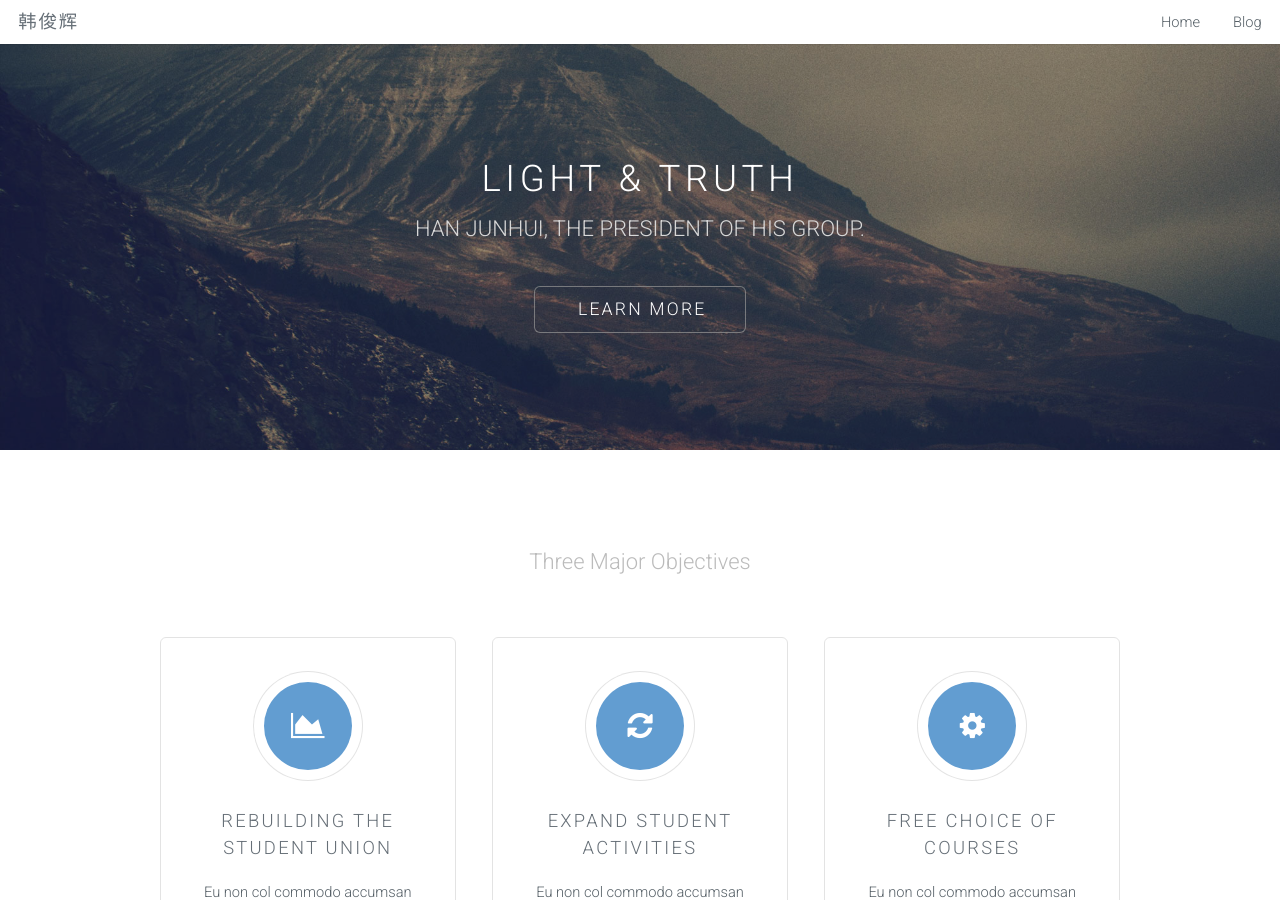
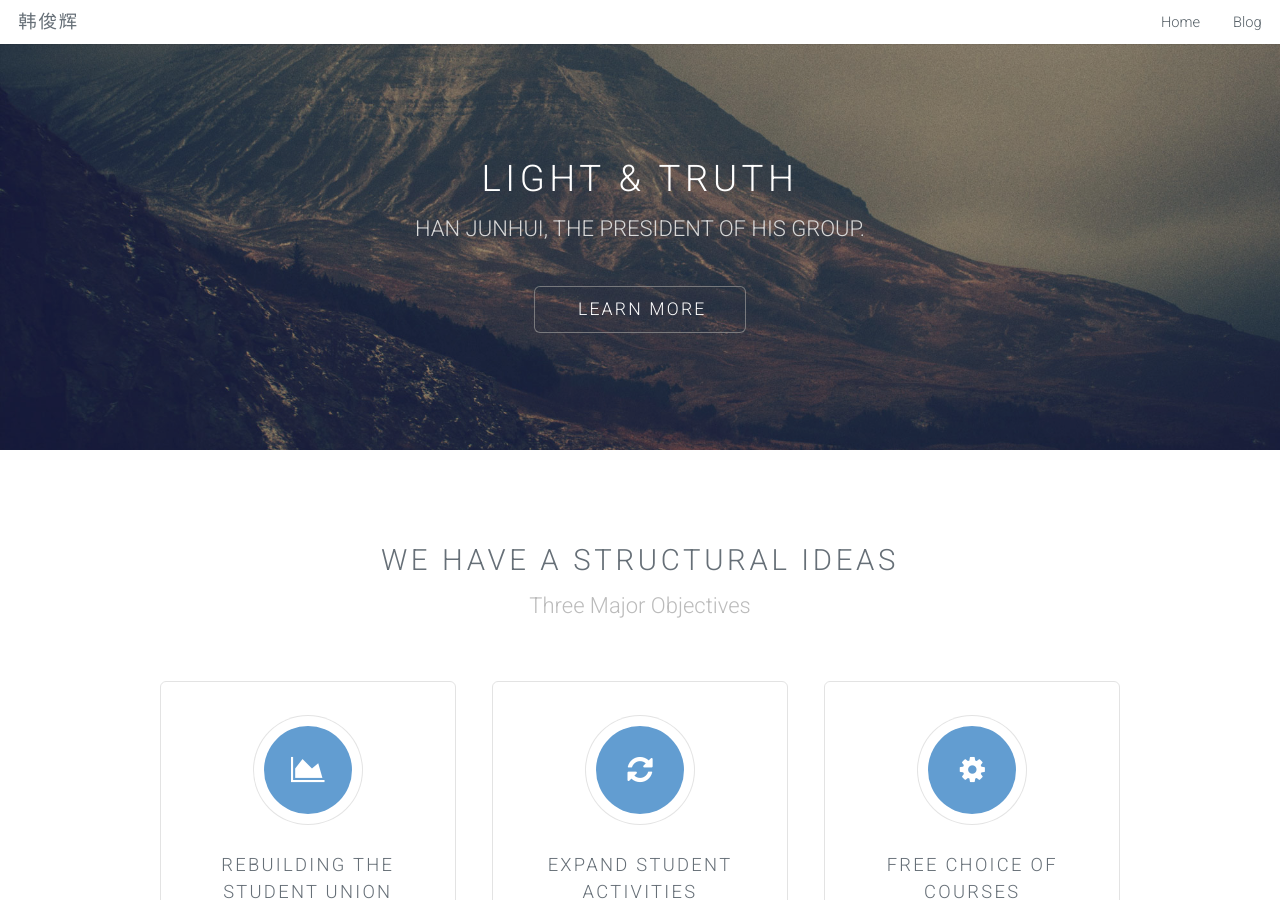
Before and after one commit to jsph99/jsph99.github.io, a Jekyll site: the page built from index.html, in a window 1280 px wide and 900 px high. Built offline with Jekyll 4.4.1, drawn with Linux system fonts in a browser that asks for light colours.

Commit message:
2024/11/20/22:55

```diff
--- a/index.html
+++ b/index.html
@@ -5,7 +5,7 @@ layout: landing-page
 		<!-- One -->
 			<section id="one" class="wrapper style1">
 				<header class="major">
-					<h2></h2>
+					<h2>We Have a Structural Ideas</h2>
 					<p>Three Major Objectives</p>
 				</header>
 				<div class="container">
```
